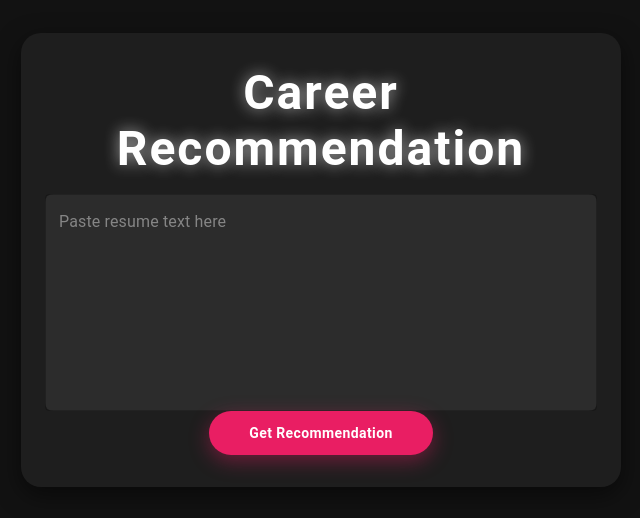
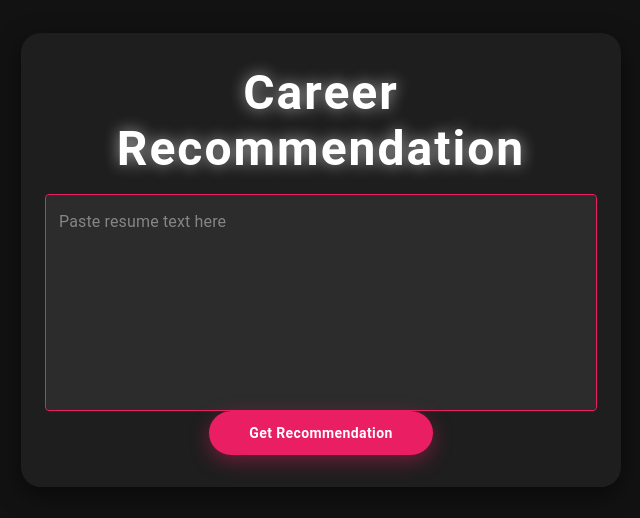
Before and after one commit to mehmoodosman/CareerplannrAI, a Next.js app: page /test-upload in a window 1280 px wide. Shown: the part 140-658 px from the top of the page, without its empty margins (319-959 px from the left). Built offline with nearby package versions, Linux system fonts and the light colour scheme.

Commit message:
Update page.js

```diff
--- a/app/test-upload/page.js
+++ b/app/test-upload/page.js
@@ -61,6 +61,11 @@ export default function CareerPage() {
         borderRadius: '8px',
         input: { color: '#ffffff' },
         '& .MuiInputBase-input::placeholder': { color: '#ffffff' },
+          '& .MuiOutlinedInput-root': {
+          '& fieldset': { borderColor: '#e91e63' },
+            '&:hover fieldset': { borderColor: '#c2185b' },
+            '&.Mui-focused fieldset': { borderColor: '#e91e63' },
+          },
         }}
       />
 
```
Lines whose indentation alone changed are shown as unchanged.
